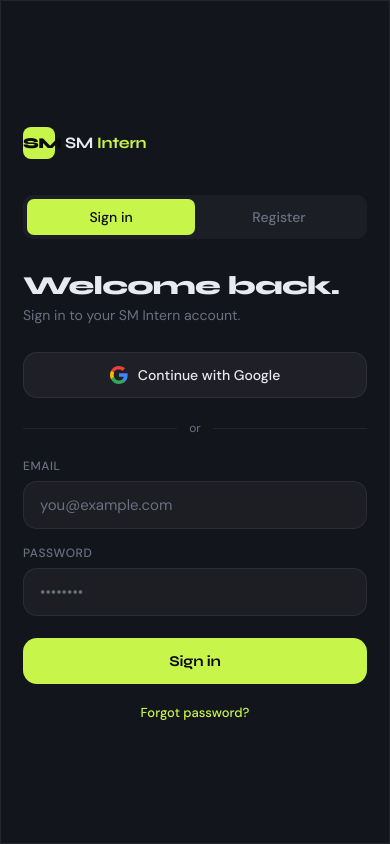
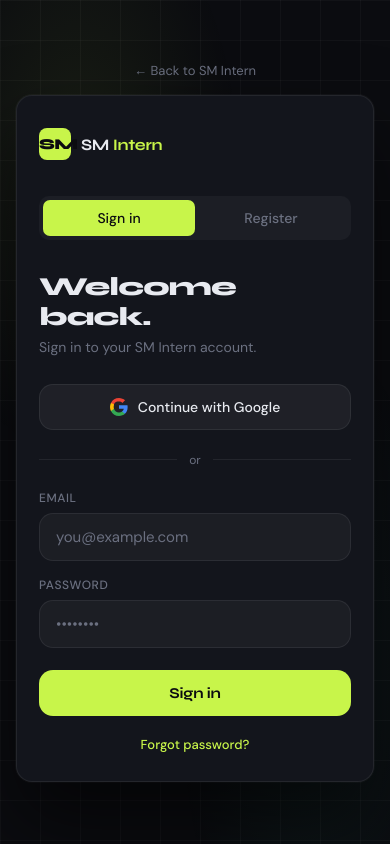
Before and after one commit to tommyatsmintern1/sminternweb, a website: page login.html in a window 390 px wide. Drawn offline with Linux system fonts and the light colour scheme; no server answers.

Commit message:
Update login.html

```diff
--- a/login.html
+++ b/login.html
@@ -16,8 +16,8 @@
     body {
       font-family: 'DM Sans', sans-serif;
       background: var(--bg); color: var(--text);
-      min-height: 100dvh; display: flex; align-items: center; justify-content: center;
-      overflow: hidden;
+      min-height: 100dvh; display: flex; flex-direction: column;
+      align-items: center; justify-content: center;
     }
     .bg-mesh {
       position: fixed; inset: 0; z-index: 0; pointer-events: none;
@@ -31,6 +31,14 @@
         linear-gradient(90deg, rgba(255,255,255,0.03) 1px, transparent 1px);
       background-size: 40px 40px;
     }
+    .back-home {
+      position: relative; z-index: 1;
+      margin-bottom: 16px;
+      font-size: 13px; color: var(--muted);
+      display: flex; align-items: center; gap: 6px;
+      text-decoration: none; transition: color 0.15s;
+    }
+    .back-home:hover { color: var(--text); }
     .card {
       position: relative; z-index: 1;
       background: var(--surface); border: 1px solid var(--border);
@@ -159,34 +167,32 @@
       cursor: pointer; text-decoration: none; display: inline-block;
     }
     @media (max-width: 480px) {
-      .card { padding: 32px 22px 28px; border-radius: 0; min-height: 100dvh; display: flex; flex-direction: column; justify-content: center; }
+      .card { padding: 32px 22px 28px; border-radius: 16px; width: calc(100% - 32px); }
     }
   </style>
 </head>
 <body>
 <div class="bg-mesh"></div>
 <div class="bg-grid"></div>
+<a href="index.html" class="back-home">← Back to SM Intern</a>
 <div class="card">
-
   <div class="brand">
     <div class="brand-mark">SM</div>
     <div class="brand-name">SM <span>Intern</span></div>
   </div>
-
   <div id="auth-section">
     <div class="tabs" id="tabs" data-tab="login">
       <div class="tab-slider"></div>
       <button class="tab-btn active" data-target="login">Sign in</button>
       <button class="tab-btn" data-target="register">Register</button>
     </div>
-
     <!-- LOGIN -->
     <div class="panel active" id="panel-login">
       <h1 class="form-headline">Welcome back.</h1>
       <p class="form-sub">Sign in to your SM Intern account.</p>
       <div class="msg" id="login-msg"></div>
       <button class="btn-google" id="google-login">
-        <svg width="18" height="18" viewBox="0 0 18 18"><path fill="#4285F4" d="M17.64 9.2c0-.637-.057-1.251-.164-1.84H9v3.481h4.844a4.14 4.14 0 0 1-1.796 2.716v2.259h2.908c1.702-1.567 2.684-3.875 2.684-6.615Z"/><path fill="#34A853" d="M9 18c2.43 0 4.467-.806 5.956-2.18l-2.908-2.259c-.806.54-1.837.86-3.048.86-2.344 0-4.328-1.584-5.036-3.711H.957v2.332A8.997 8.997 0 0 0 9 18Z"/><path fill="#FBBC05" d="M3.964 10.71A5.41 5.41 0 0 1 3.682 9c0-.593.102-1.17.282-1.71V4.958H.957A8.996 8.996 0 0 0 0 9c0 1.452.348 2.827.957 4.042l3.007-2.332Z"/><path fill="#EA4335" d="M9 3.58c1.321 0 2.508.454 3.44 1.345l2.582-2.58C13.463.891 11.426 0 9 0A8.997 8.997 0 0 0 .957 4.958L3.964 6.29C4.672 4.163 6.656 3.58 9 3.58Z"/></svg>
+        <svg width="18" height="18" viewBox="0 0 18 18" aria-hidden="true"><path fill="#4285F4" d="M17.64 9.2c0-.637-.057-1.251-.164-1.84H9v3.481h4.844a4.14 4.14 0 0 1-1.796 2.716v2.259h2.908c1.702-1.567 2.684-3.875 2.684-6.615Z"/><path fill="#34A853" d="M9 18c2.43 0 4.467-.806 5.956-2.18l-2.908-2.259c-.806.54-1.837.86-3.048.86-2.344 0-4.328-1.584-5.036-3.711H.957v2.332A8.997 8.997 0 0 0 9 18Z"/><path fill="#FBBC05" d="M3.964 10.71A5.41 5.41 0 0 1 3.682 9c0-.593.102-1.17.282-1.71V4.958H.957A8.996 8.996 0 0 0 0 9c0 1.452.348 2.827.957 4.042l3.007-2.332Z"/><path fill="#EA4335" d="M9 3.58c1.321 0 2.508.454 3.44 1.345l2.582-2.58C13.463.891 11.426 0 9 0A8.997 8.997 0 0 0 .957 4.958L3.964 6.29C4.672 4.163 6.656 3.58 9 3.58Z"/></svg>
         Continue with Google
       </button>
       <div class="divider">or</div>
@@ -199,18 +205,17 @@
           <label for="l-pass">Password</label>
           <input id="l-pass" type="password" placeholder="••••••••" autocomplete="current-password" required />
         </div>
-        <button class="btn-primary" type="submit" id="btn-login">Sign in</button>
+        <button class="btn-primary" type="submit" id="btn-login" data-label="Sign in">Sign in</button>
       </form>
       <div class="link-row"><a href="#" id="forgot-link">Forgot password?</a></div>
     </div>
-
     <!-- REGISTER -->
     <div class="panel" id="panel-register">
       <h1 class="form-headline">Create account.</h1>
       <p class="form-sub">Join SM Intern — students &amp; businesses welcome.</p>
       <div class="msg" id="register-msg"></div>
       <button class="btn-google" id="google-register">
-        <svg width="18" height="18" viewBox="0 0 18 18"><path fill="#4285F4" d="M17.64 9.2c0-.637-.057-1.251-.164-1.84H9v3.481h4.844a4.14 4.14 0 0 1-1.796 2.716v2.259h2.908c1.702-1.567 2.684-3.875 2.684-6.615Z"/><path fill="#34A853" d="M9 18c2.43 0 4.467-.806 5.956-2.18l-2.908-2.259c-.806.54-1.837.86-3.048.86-2.344 0-4.328-1.584-5.036-3.711H.957v2.332A8.997 8.997 0 0 0 9 18Z"/><path fill="#FBBC05" d="M3.964 10.71A5.41 5.41 0 0 1 3.682 9c0-.593.102-1.17.282-1.71V4.958H.957A8.996 8.996 0 0 0 0 9c0 1.452.348 2.827.957 4.042l3.007-2.332Z"/><path fill="#EA4335" d="M9 3.58c1.321 0 2.508.454 3.44 1.345l2.582-2.58C13.463.891 11.426 0 9 0A8.997 8.997 0 0 0 .957 4.958L3.964 6.29C4.672 4.163 6.656 3.58 9 3.58Z"/></svg>
+        <svg width="18" height="18" viewBox="0 0 18 18" aria-hidden="true"><path fill="#4285F4" d="M17.64 9.2c0-.637-.057-1.251-.164-1.84H9v3.481h4.844a4.14 4.14 0 0 1-1.796 2.716v2.259h2.908c1.702-1.567 2.684-3.875 2.684-6.615Z"/><path fill="#34A853" d="M9 18c2.43 0 4.467-.806 5.956-2.18l-2.908-2.259c-.806.54-1.837.86-3.048.86-2.344 0-4.328-1.584-5.036-3.711H.957v2.332A8.997 8.997 0 0 0 9 18Z"/><path fill="#FBBC05" d="M3.964 10.71A5.41 5.41 0 0 1 3.682 9c0-.593.102-1.17.282-1.71V4.958H.957A8.996 8.996 0 0 0 0 9c0 1.452.348 2.827.957 4.042l3.007-2.332Z"/><path fill="#EA4335" d="M9 3.58c1.321 0 2.508.454 3.44 1.345l2.582-2.58C13.463.891 11.426 0 9 0A8.997 8.997 0 0 0 .957 4.958L3.964 6.29C4.672 4.163 6.656 3.58 9 3.58Z"/></svg>
         Sign up with Google
       </button>
       <div class="divider">or</div>
@@ -223,10 +228,9 @@
           <label for="r-pass">Password</label>
           <input id="r-pass" type="password" placeholder="Min. 6 characters" autocomplete="new-password" required minlength="6" />
         </div>
-        <button class="btn-primary" type="submit" id="btn-register">Create account</button>
+        <button class="btn-primary" type="submit" id="btn-register" data-label="Create account">Create account</button>
       </form>
     </div>
-
     <!-- FORGOT PASSWORD -->
     <div class="panel" id="panel-forgot">
       <h1 class="form-headline">Reset password.</h1>
@@ -237,13 +241,12 @@
           <label for="f-email">Email</label>
           <input id="f-email" type="email" placeholder="you@example.com" autocomplete="email" required />
         </div>
-        <button class="btn-primary" type="submit" id="btn-forgot">Send reset email</button>
+        <button class="btn-primary" type="submit" id="btn-forgot" data-label="Send reset email">Send reset email</button>
       </form>
       <div class="link-row"><a href="#" id="back-to-login">← Back to sign in</a></div>
     </div>
   </div>
-
-  <!-- LOGGED IN -->
+  <!-- LOGGED IN STATE -->
   <div id="logged-in">
     <div class="avatar" id="user-avatar">?</div>
     <h2 id="user-name">Welcome back!</h2>
@@ -253,7 +256,6 @@
       <a class="btn-dash" href="profile.html">My profile →</a>
     </div>
   </div>
-
 </div>
 
 <script type="module">
@@ -265,41 +267,39 @@
     sendPasswordResetEmail, signOut
   } from "https://www.gstatic.com/firebasejs/10.12.2/firebase-auth.js";
 
-  // ── REPLACE WITH YOUR FIREBASE CONFIG ─────────────────────────
   const firebaseConfig = {
     apiKey: "AIzaSyDQHXkzFt8qKCbp3lXhM2J4u5Y00onbFFo",
     authDomain: "sminternweb.firebaseapp.com",
     projectId: "sminternweb",
     storageBucket: "sminternweb.firebasestorage.app",
     messagingSenderId: "132023235004",
-  appId: "1:132023235004:web:a0b1c6101a6cc0e07dbbb9",
-  measurementId: "G-KDHZE9Q56Q"
+    appId: "1:132023235004:web:a0b1c6101a6cc0e07dbbb9"
   };
-  // ──────────────────────────────────────────────────────────────
 
   const app      = initializeApp(firebaseConfig);
   const auth     = getAuth(app);
   const gProvider = new GoogleAuthProvider();
+  const $  = id => document.getElementById(id);
 
-  const $  = id => document.getElementById(id);
-  const showMsg = (id, text, type) => { const el=$(id); el.textContent=text; el.className=`msg ${type}`; };
+  const showMsg = (id, text, type) => {
+    const el = $(id); el.textContent = text; el.className = `msg ${type}`;
+  };
   const setLoading = (btn, on) => {
     btn.disabled = on;
     btn.innerHTML = on ? '<span class="spinner"></span> Please wait…' : btn.dataset.label;
   };
-  ['btn-login','btn-register','btn-forgot'].forEach(id => { const b=$(id); if(b) b.dataset.label=b.textContent; });
 
   // Tabs
   document.querySelectorAll('.tab-btn').forEach(btn => {
     btn.addEventListener('click', () => {
       const t = btn.dataset.target;
       $('tabs').dataset.tab = t;
-      document.querySelectorAll('.tab-btn').forEach(b => b.classList.toggle('active', b===btn));
-      document.querySelectorAll('.panel').forEach(p => p.classList.toggle('active', p.id===`panel-${t}`));
+      document.querySelectorAll('.tab-btn').forEach(b => b.classList.toggle('active', b === btn));
+      document.querySelectorAll('.panel').forEach(p => p.classList.toggle('active', p.id === `panel-${t}`));
     });
   });
 
-  // Forgot password flow
+  // Forgot password
   $('forgot-link').addEventListener('click', e => {
     e.preventDefault();
     document.querySelectorAll('.panel').forEach(p => p.classList.remove('active'));
@@ -310,49 +310,70 @@
     document.querySelectorAll('.panel').forEach(p => p.classList.remove('active'));
     $('panel-login').classList.add('active');
     $('tabs').dataset.tab = 'login';
-    document.querySelectorAll('.tab-btn').forEach(b => b.classList.toggle('active', b.dataset.target==='login'));
+    document.querySelectorAll('.tab-btn').forEach(b => b.classList.toggle('active', b.dataset.target === 'login'));
   });
 
   // Auth state
   onAuthStateChanged(auth, user => {
     if (user) {
       $('auth-section').style.display = 'none';
-      $('logged-in').style.display = 'block';
-      $('user-avatar').textContent = (user.displayName||user.email||'?')[0].toUpperCase();
-      $('user-name').textContent = user.displayName || 'Welcome back!';
+      $('logged-in').style.display    = 'block';
+      $('user-avatar').textContent = (user.displayName || user.email || '?')[0].toUpperCase();
+      $('user-name').textContent   = user.displayName || 'Welcome back!';
       $('user-email-display').textContent = user.email;
     } else {
       $('auth-section').style.display = 'block';
-      $('logged-in').style.display = 'none';
+      $('logged-in').style.display    = 'none';
     }
   });
 
   // Sign in
   $('form-login').addEventListener('submit', async e => {
-    e.preventDefault(); const btn=$('btn-login'); setLoading(btn,true);
-    try { await signInWithEmailAndPassword(auth, $('l-email').value.trim(), $('l-pass').value); window.location.href='profile.html'; }
-    catch(err) { showMsg('login-msg', friendlyError(err.code), 'error'); setLoading(btn,false); }
+    e.preventDefault();
+    const btn = $('btn-login'); setLoading(btn, true);
+    try {
+      await signInWithEmailAndPassword(auth, $('l-email').value.trim(), $('l-pass').value);
+      window.location.href = 'profile.html';
+    } catch (err) {
+      showMsg('login-msg', friendlyError(err.code), 'error');
+      setLoading(btn, false);
+    }
   });
 
   // Register
   $('form-register').addEventListener('submit', async e => {
-    e.preventDefault(); const btn=$('btn-register'); setLoading(btn,true);
-    try { await createUserWithEmailAndPassword(auth, $('r-email').value.trim(), $('r-pass').value); window.location.href='profile.html'; }
-    catch(err) { showMsg('register-msg', friendlyError(err.code), 'error'); setLoading(btn,false); }
+    e.preventDefault();
+    const btn = $('btn-register'); setLoading(btn, true);
+    try {
+      await createUserWithEmailAndPassword(auth, $('r-email').value.trim(), $('r-pass').value);
+      window.location.href = 'profile.html';
+    } catch (err) {
+      showMsg('register-msg', friendlyError(err.code), 'error');
+      setLoading(btn, false);
+    }
   });
 
-  // Forgot password
+  // Forgot
   $('form-forgot').addEventListener('submit', async e => {
-    e.preventDefault(); const btn=$('btn-forgot'); setLoading(btn,true);
-    try { await sendPasswordResetEmail(auth, $('f-email').value.trim()); showMsg('forgot-msg','Reset email sent — check your inbox.','success'); }
-    catch(err) { showMsg('forgot-msg', friendlyError(err.code), 'error'); }
-    setLoading(btn,false);
+    e.preventDefault();
+    const btn = $('btn-forgot'); setLoading(btn, true);
+    try {
+      await sendPasswordResetEmail(auth, $('f-email').value.trim());
+      showMsg('forgot-msg', 'Reset email sent — check your inbox.', 'success');
+    } catch (err) {
+      showMsg('forgot-msg', friendlyError(err.code), 'error');
+    }
+    setLoading(btn, false);
   });
 
   // Google
   const googleAuth = async (msgId) => {
-    try { await signInWithPopup(auth, gProvider); window.location.href='profile.html'; }
-    catch(err) { if(err.code!=='auth/popup-closed-by-user') showMsg(msgId, friendlyError(err.code), 'error'); }
+    try {
+      await signInWithPopup(auth, gProvider);
+      window.location.href = 'profile.html';
+    } catch (err) {
+      if (err.code !== 'auth/popup-closed-by-user') showMsg(msgId, friendlyError(err.code), 'error');
+    }
   };
   $('google-login').addEventListener('click',    () => googleAuth('login-msg'));
   $('google-register').addEventListener('click', () => googleAuth('register-msg'));
@@ -362,14 +383,14 @@
 
   function friendlyError(code) {
     return ({
-      'auth/user-not-found':       'No account found with that email.',
-      'auth/wrong-password':       'Incorrect password — please try again.',
-      'auth/invalid-email':        'Please enter a valid email address.',
-      'auth/email-already-in-use': 'An account with that email already exists.',
-      'auth/weak-password':        'Password must be at least 6 characters.',
-      'auth/too-many-requests':    'Too many attempts. Please wait a moment.',
+      'auth/user-not-found':        'No account found with that email.',
+      'auth/wrong-password':        'Incorrect password — please try again.',
+      'auth/invalid-email':         'Please enter a valid email address.',
+      'auth/email-already-in-use':  'An account with that email already exists.',
+      'auth/weak-password':         'Password must be at least 6 characters.',
+      'auth/too-many-requests':     'Too many attempts. Please wait a moment.',
       'auth/network-request-failed':'Network error — check your connection.',
-      'auth/invalid-credential':   'Incorrect email or password.',
+      'auth/invalid-credential':    'Incorrect email or password.',
     }[code]) || 'Something went wrong. Please try again.';
   }
 </script>
```
Lines whose indentation alone changed are shown as unchanged.
